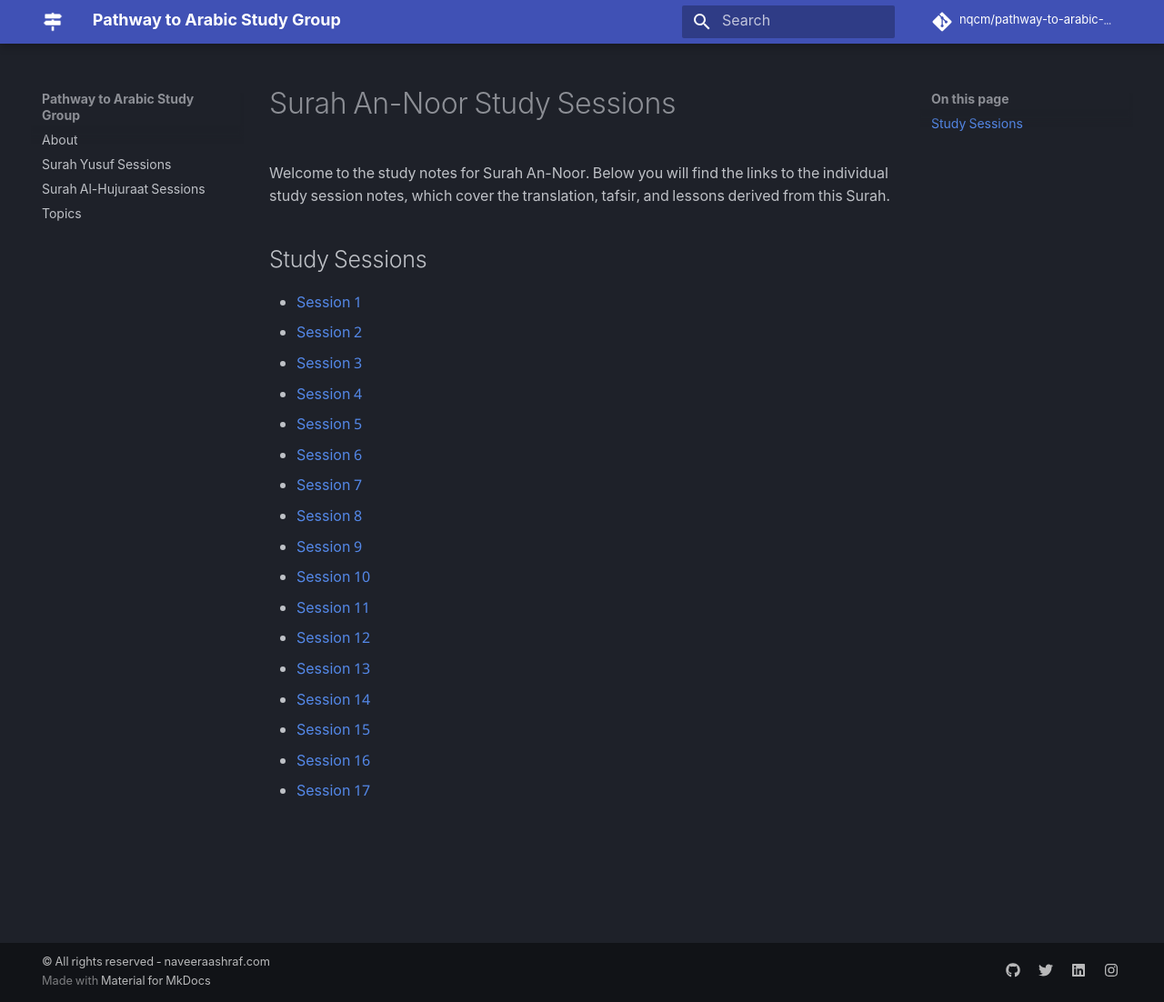
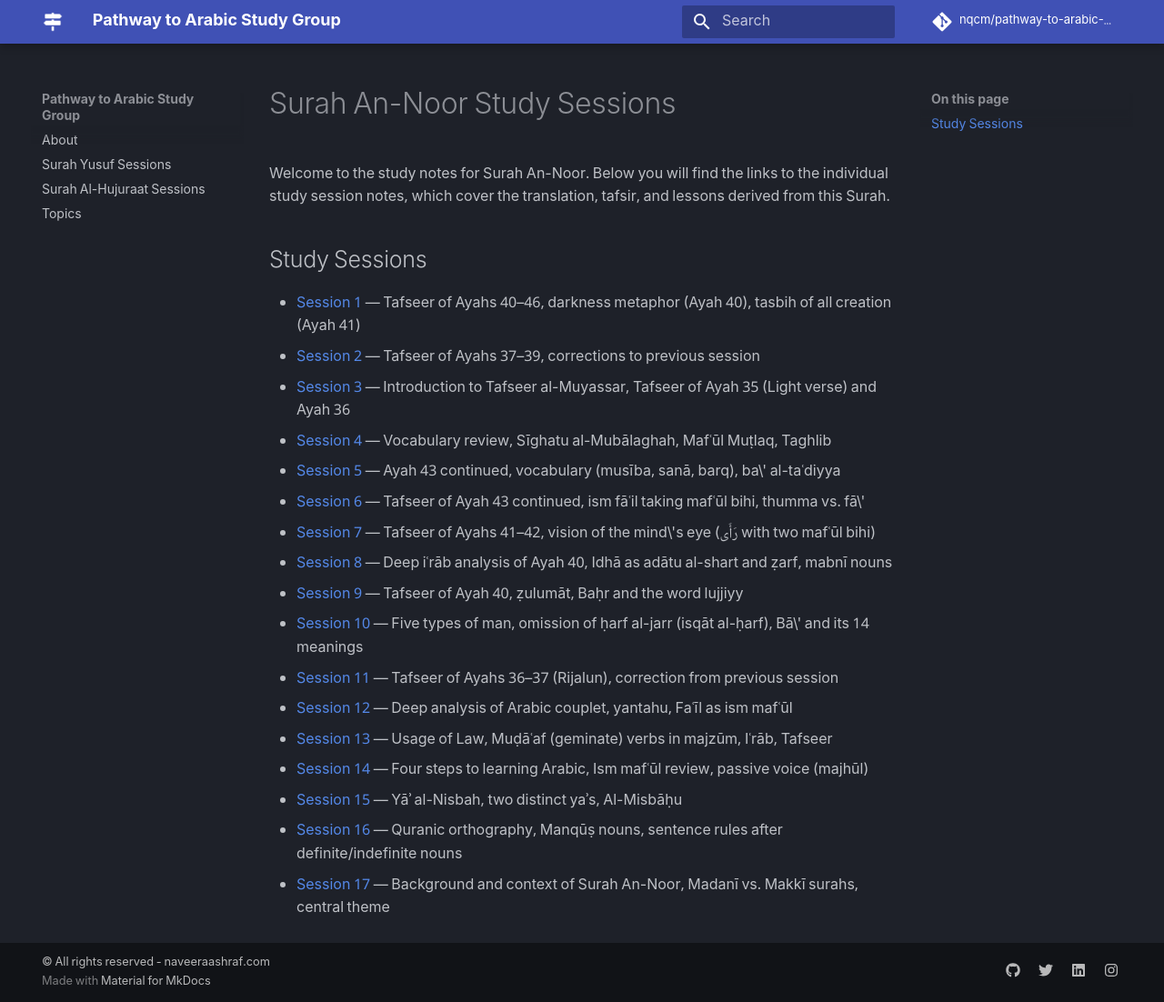
Before and after one commit to nqcm/pathway-to-arabic-study-group, an MkDocs documentation site: the page built from docs/surah-alnoor-sessions/index.md, in a window 1280 px wide and 1102 px high. Shown: the whole window at 91% size. Built offline with MkDocs 1.6.1 and Material for MkDocs 9.7.7, drawn with Linux system fonts in a browser that asks for light colours; comment, search, counter and statistics services are not loaded.

Commit message:
edit to index files

```diff
--- a/docs/surah-alnoor-sessions/index.md
+++ b/docs/surah-alnoor-sessions/index.md
@@ -4,20 +4,20 @@ Welcome to the study notes for Surah An-Noor. Below you will find the links to t
 
 ## Study Sessions
 
-- [Session 1](session-1.md)
-- [Session 2](session-2.md)
-- [Session 3](session-3.md)
-- [Session 4](session-4.md)
-- [Session 5](session-5.md)
-- [Session 6](session-6.md)
-- [Session 7](session-7.md)
-- [Session 8](session-8.md)
-- [Session 9](session-9.md)
-- [Session 10](session-10.md)
-- [Session 11](session-11.md)
-- [Session 12](session-12.md)
-- [Session 13](session-13.md)
-- [Session 14](session-14.md)
-- [Session 15](session-15.md)
-- [Session 16](session-16.md)
-- [Session 17](session-17.md)
+- [Session 1](session-1.md) — Tafseer of Ayahs 40–46, darkness metaphor (Ayah 40), tasbih of all creation (Ayah 41)
+- [Session 2](session-2.md) — Tafseer of Ayahs 37–39, corrections to previous session
+- [Session 3](session-3.md) — Introduction to Tafseer al-Muyassar, Tafseer of Ayah 35 (Light verse) and Ayah 36
+- [Session 4](session-4.md) — Vocabulary review, Sīghatu al-Mubālaghah, Mafʿūl Muṭlaq, Taghlib
+- [Session 5](session-5.md) — Ayah 43 continued, vocabulary (musība, sanā, barq), ba\' al-taʿdiyya
+- [Session 6](session-6.md) — Tafseer of Ayah 43 continued, ism fāʿil taking mafʿūl bihi, thumma vs. fā\'
+- [Session 7](session-7.md) — Tafseer of Ayahs 41–42, vision of the mind\'s eye (رَأَى with two mafʿūl bihi)
+- [Session 8](session-8.md) — Deep iʿrāb analysis of Ayah 40, Idhā as adātu al-shart and ẓarf, mabnī nouns
+- [Session 9](session-9.md) — Tafseer of Ayah 40, ẓulumāt, Baḥr and the word lujjiyy
+- [Session 10](session-10.md) — Five types of man, omission of ḥarf al-jarr (isqāt al-ḥarf), Bā\' and its 14 meanings
+- [Session 11](session-11.md) — Tafseer of Ayahs 36–37 (Rijalun), correction from previous session
+- [Session 12](session-12.md) — Deep analysis of Arabic couplet, yantahu, Faʿīl as ism mafʿūl
+- [Session 13](session-13.md) — Usage of Law, Muḍāʿaf (geminate) verbs in majzūm, Iʿrāb, Tafseer
+- [Session 14](session-14.md) — Four steps to learning Arabic, Ism mafʿūl review, passive voice (majhūl)
+- [Session 15](session-15.md) — Yāʾ al-Nisbah, two distinct yaʾs, Al-Misbāḥu
+- [Session 16](session-16.md) — Quranic orthography, Manqūṣ nouns, sentence rules after definite/indefinite nouns
+- [Session 17](session-17.md) — Background and context of Surah An-Noor, Madanī vs. Makkī surahs, central theme
```
Also changed, not shown: docs/surah-alhujuraat-sessions/index.md (+15 -15 lines), docs/surah-yusuf-sessions/index.md (+4 -4 lines), docs/surah-yusuf-sessions/surah_yusuf_session1.md (+11 -1 lines), docs/surah-yusuf-sessions/surah_yusuf_session2.md (+6 -2 lines), docs/surah-yusuf-sessions/surah_yusuf_session3.md (+7 -1 lines).
